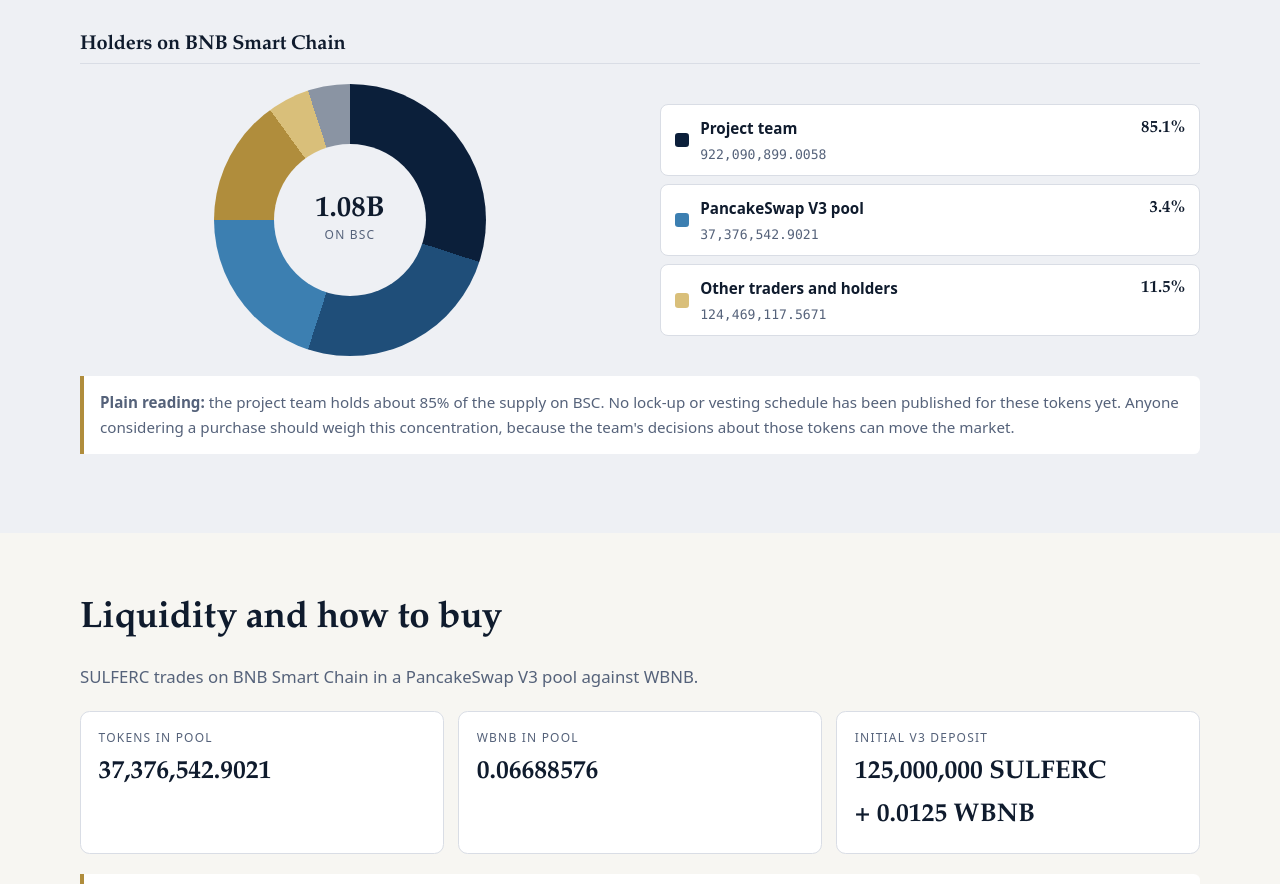
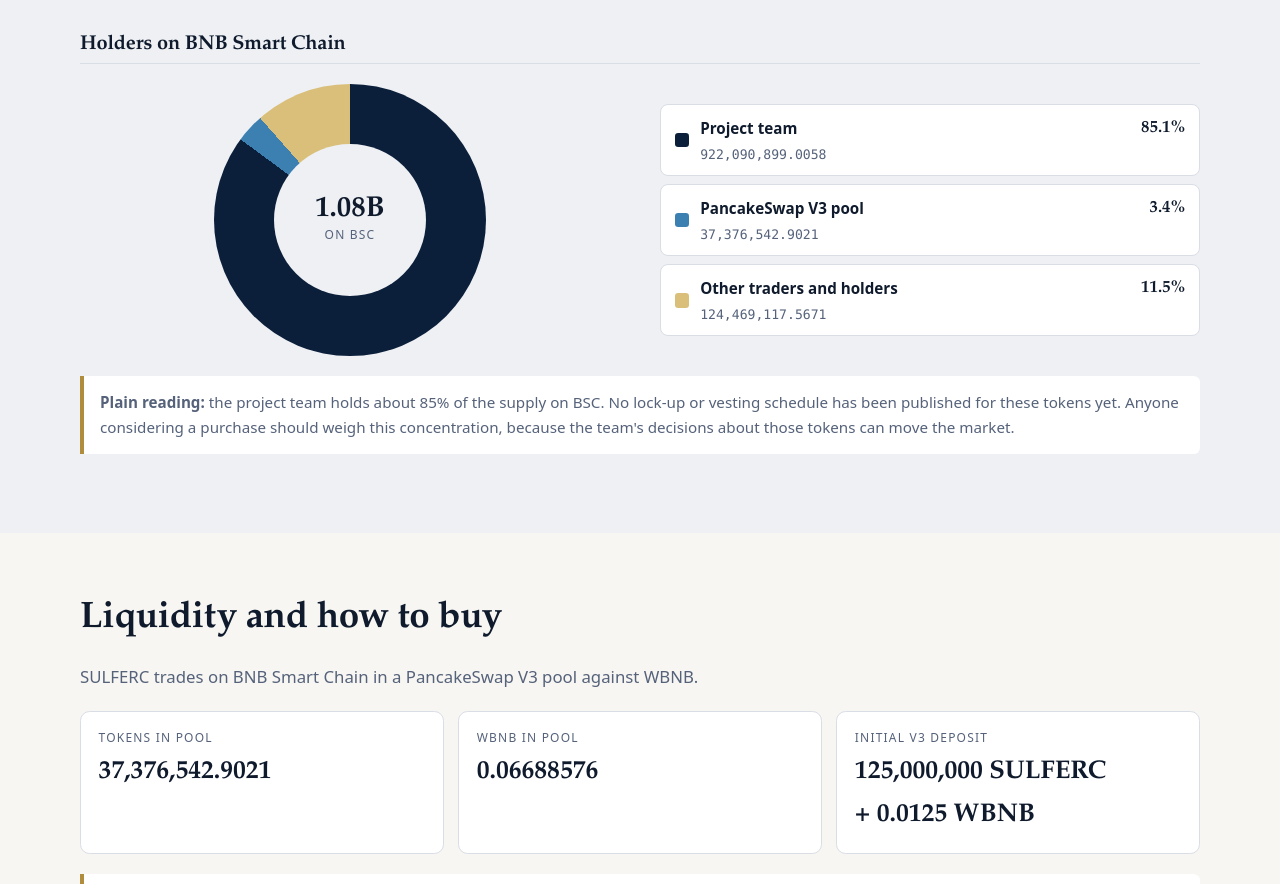
Before and after one commit to sulferc/stithulf-erc-token, a plain HTML site: page index.html in a window 1280 px wide. Shown: the part 3715-4599 px from the top of the page. Drawn offline with Linux system fonts and the light colour scheme.

Commit message:
Update styles.css

```diff
--- a/styles.css
+++ b/styles.css
@@ -186,8 +186,7 @@ code { font-family: var(--mono); }
 .donut {
   position: relative; width: min(100%, 17rem); aspect-ratio: 1; border-radius: 50%;
   background: conic-gradient(
-    var(--c1) 0 30%, var(--c2) 30% 55%, var(--c3) 55% 75%,
-    var(--c4) 75% 90%, var(--c5) 90% 95%, var(--c6) 95% 100%);
+    var(--c1) 0 85.1%, var(--c3) 85.1% 88.5%, var(--c5) 88.5% 100%);
 }
 .donut::before { content: ""; position: absolute; inset: 22%; border-radius: 50%; background: var(--alt); }
 .donut-center { position: absolute; inset: 0; display: grid; place-content: center; text-align: center; }
```
